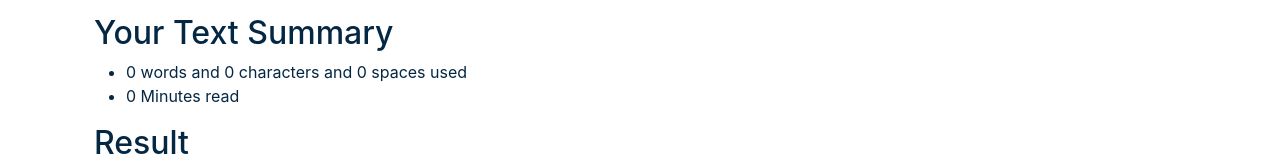
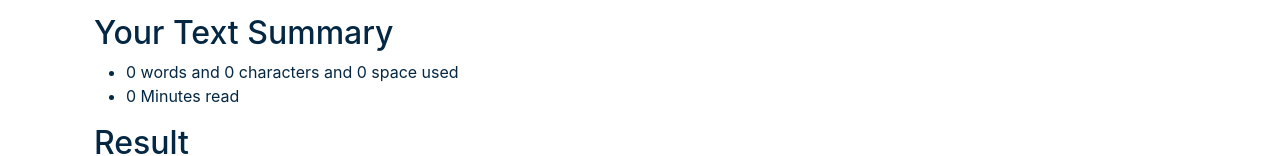
Before and after one commit to IshleenKour/TxtUtilities, a React (Create React App) app: page / in a window 1280 px wide. Shown: the part 390-546 px from the top of the page. Built offline with nearby package versions, Linux system fonts and the light colour scheme.

Commit message:
First commit

```diff
--- a/src/components/TextForm.js
+++ b/src/components/TextForm.js
@@ -71,7 +71,7 @@ console.log("Clear was Clicked ");
             <div className="contaienr my-3" style={{color: props.mode==='dark'?'white':'#042743'}}>
                 <h2>Your Text Summary</h2>
                 <ul>
-                    <li>{text.trim().split(/\s+/).filter(word => word.length > 0).length} words and {text.replace(/\s/g, '').length} characters and {(text.match(/ /g) || []).length} spaces used </li>
+                    <li>{text.trim().split(/\s+/).filter(word => word.length > 0).length} words and {text.replace(/\s/g, '').length} characters and {(text.match(/ /g) || []).length} space used </li>
                     <li>{0.008 * text.trim().split(/\s+/).filter(word => word.length > 0).length} Minutes read</li>
                 </ul>
                 <h2>Result</h2>
```
